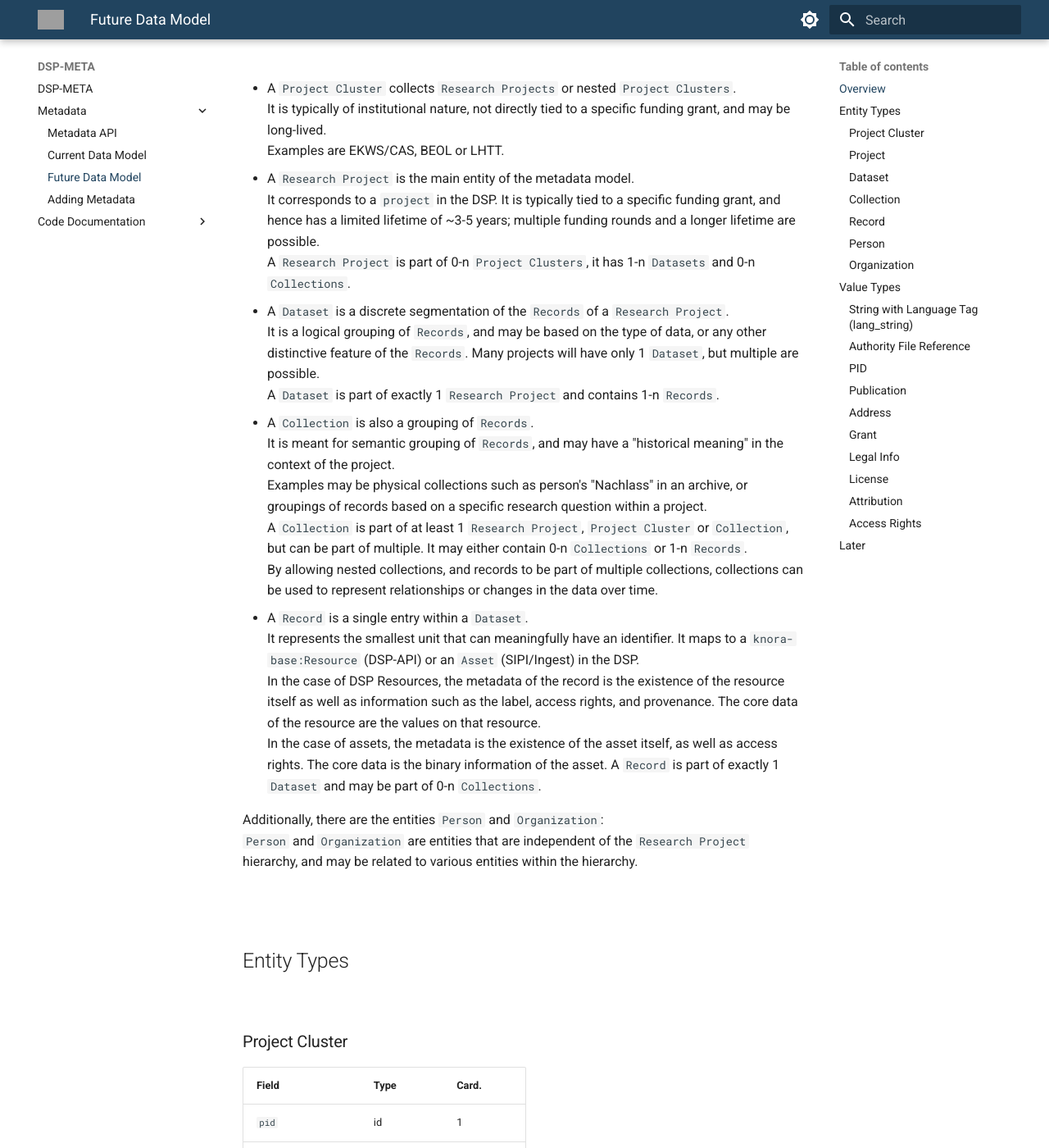
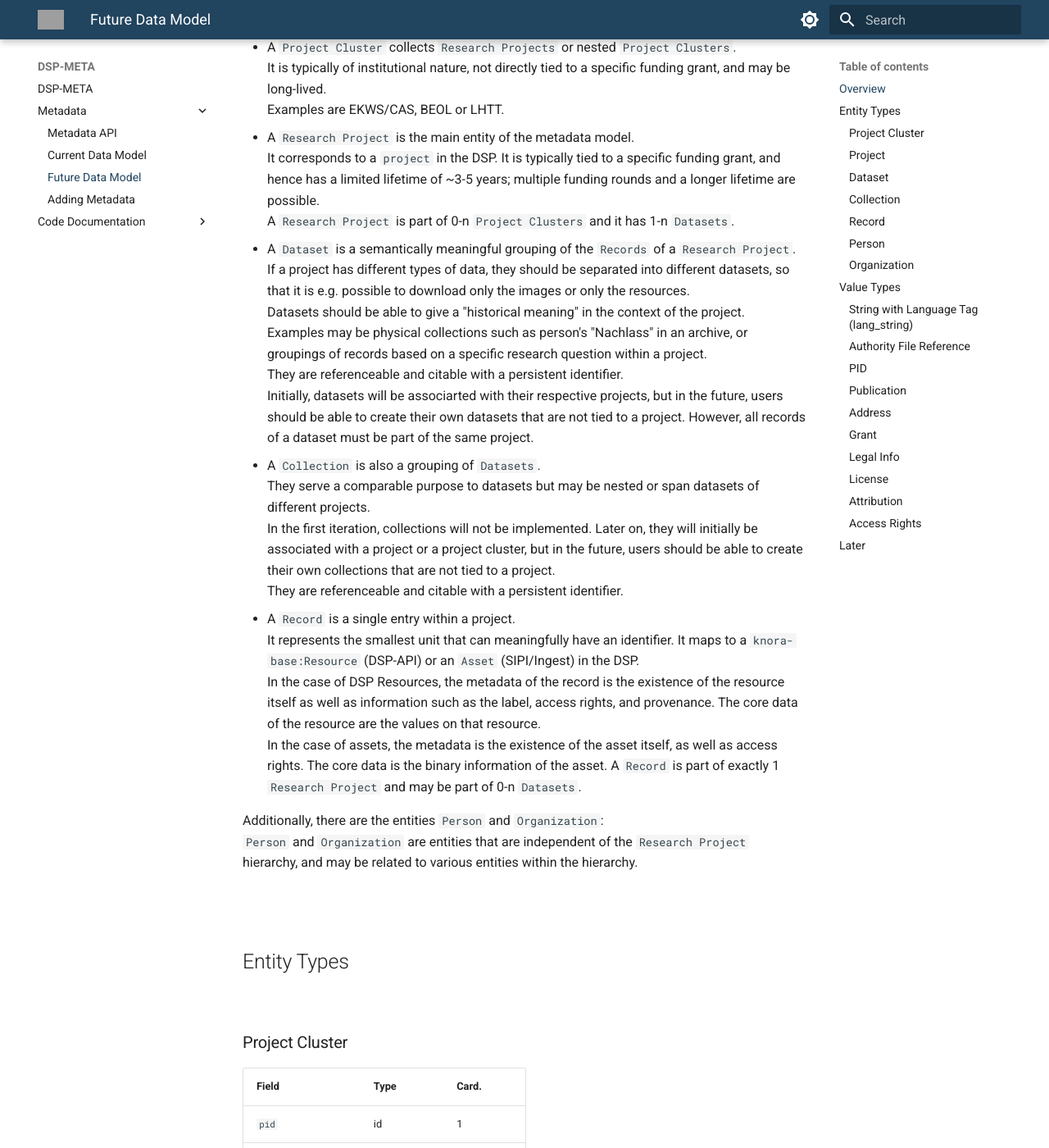
Before and after one commit to dasch-swiss/dsp-meta, an MkDocs documentation site: the page built from docs/data/future-datamodel.md, in a window 1280 px wide and 1400 px high, scrolled down 1858 px. Shown: the whole window at 82% size. Built offline with MkDocs 1.6.1 and Material for MkDocs 9.7.7, drawn with Linux system fonts in a browser that asks for light colours; some of the changed text lies outside the part shown; grey boxes are pictures that could not be loaded.

Commit message:
docs: Update future datamodel (#316)

````diff
--- a/docs/data/future-datamodel.md
+++ b/docs/data/future-datamodel.md
@@ -48,14 +48,22 @@
 ```mermaid
 
 flowchart TD
-    projectCluster[ProjectCluster] -->|0-n| project[Research Project]
-    projectCluster -->|0-n| projectCluster
-    project -->|1-n| dataset[Dataset]
-    dataset -->|1-n| record[Record]
-    project -->|0-n| collection[Collection]
+    projectCluster[Project Cluster]
+    project[Research Project]
+    dataset[Dataset]
+    record[Record]
+    collection[Collection]
+    user[User]
+
+    user -->|0-n| dataset
+    user -->|0-n| collection
+
+    projectCluster -->|0-n| project
     projectCluster -->|0-n| collection
-    collection --> collection
-    collection -->|0-n| record
+
+    project -->|1-n| dataset
+    dataset -->|1-n| record
+    collection --> |0-n| dataset
 ```
 
 - A `Project Cluster` collects `Research Projects` or nested `Project Clusters`.
@@ -68,23 +76,24 @@
   It is typically tied to a specific funding grant,
   and hence has a limited lifetime of ~3-5 years;
   multiple funding rounds and a longer lifetime are possible.
-  A `Research Project` is part of 0-n `Project Clusters`,
-  it has 1-n `Datasets` and 0-n `Collections`.
-- A `Dataset` is a discrete segmentation of the `Records` of a `Research Project`.
-  It is a logical grouping of `Records`, and may be based on the type of data,
-  or any other distinctive feature of the `Records`.
-  Many projects will have only 1 `Dataset`, but multiple are possible.
-  A `Dataset` is part of exactly 1 `Research Project` and contains 1-n `Records`.
-- A `Collection` is also a grouping of `Records`.
-  It is meant for semantic grouping of `Records`,
-  and may have a "historical meaning" in the context of the project.
+  A `Research Project` is part of 0-n `Project Clusters` and it has 1-n `Datasets`.
+- A `Dataset` is a semantically meaningful grouping of the `Records` of a `Research Project`.
+  If a project has different types of data, they should be separated into different datasets,
+  so that it is e.g. possible to download only the images or only the resources.
+  Datasets should be able to give  a "historical meaning" in the context of the project.
   Examples may be physical collections such as person's "Nachlass" in an archive,
   or groupings of records based on a specific research question within a project.
-  A `Collection` is part of at least 1 `Research Project`, `Project Cluster` or `Collection`,
-  but can be part of multiple. It may either contain 0-n `Collections` or 1-n `Records`.
-  By allowing nested collections, and records to be part of multiple collections,
-  collections can be used to represent relationships or changes in the data over time.
-- A `Record` is a single entry within a `Dataset`.
+  They are referenceable and citable with a persistent identifier.
+  Initially, datasets will be associarted with their respective projects,
+  but in the future, users should be able to create their own datasets that are not tied to a project.
+  However, all records of a dataset must be part of the same project.
+- A `Collection` is also a grouping of `Datasets`.
+  They serve a comparable purpose to datasets but may be nested or span datasets of different projects.
+  In the first iteration, collections will not be implemented.
+  Later on, they will initially be associated with a project or a project cluster,
+  but in the future, users should be able to create their own collections that are not tied to a project.
+  They are referenceable and citable with a persistent identifier.
+- A `Record` is a single entry within a project.
   It represents the smallest unit that can meaningfully have an identifier.
   It maps to a `knora-base:Resource` (DSP-API) or an `Asset` (SIPI/Ingest) in the DSP.
   In the case of DSP Resources, the metadata of the record is the existence of the resource itself
@@ -92,7 +101,7 @@
   The core data of the resource are the values on that resource.
   In the case of assets, the metadata is the existence of the asset itself, as well as access rights.
   The core data is the binary information of the asset.
-  A `Record` is part of exactly 1 `Dataset` and may be part of 0-n `Collections`.
+  A `Record` is part of exactly 1 `Research Project` and may be part of 0-n `Datasets`.
 
 Additionally, there are the entities `Person` and `Organization`:
 `Person` and `Organization` are entities that are independent of the `Research Project` hierarchy,
@@ -148,7 +157,8 @@
 | `accessRights`       | accessRights                           | 1     | 1         |
 | `legalInfo`          | legalInfo[]                            | 1-n   | 0-n       |
 | `dataManagementPlan` | string / url                           | 1     | 1         |
-| `datasets`           | id[]                                   | 1-n   | 0-n       |
+| `datasets`           | id[]                                   | 0-n   | 0-n       |
+| `records`            | id[]                                   | 0-n   | 0-n       |
 | `keywords`           | lang_string[]                          | 1-n   | 0-n       |
 | `disciplines`        | lang_string / authorityfileReference[] | 1-n   | 0-n       |
 | `temporalCoverage`   | lang_string / authorityfileReference[] | 1-n   | 0-n       |
@@ -249,7 +259,7 @@
 | `typeOfData`         | string[]      | 1-n   | 0-n       |
 | `dateCreated`        | date          | 1     | 0-1       |
 | `dateModified`       | date          | 0-1   | 0-1       |
-| `records`            | id[]          | 0-n   | 0-n       |
+| `datasets`           | id[]          | 0-n   | 0-n       |
 | `collections`        | id[]          | 0-n   | 0-n       |
 | `languages`          | lang_string[] | 1-n   | 0-n       |
 | `additionalMaterial` | url[]         | 0-n   | 0-n       |
@@ -269,7 +279,7 @@
   Literal "XML", "Text", "Image", "Video", "Audio".
 - `dateCreated`: The date when the collection was created.
 - `dateModified`: The date when the collection was last modified.
-- `records`: A list of record identifiers that make up the collection.
+- `datasets`: A list of dataset identifiers that make up the collection.
 - `collections`: A list of collection identifiers that make up the collection, if nested.
 - `languages`: A list of languages contained in the collection.
   Computed from the records if available and optionally added manually.
@@ -491,3 +501,4 @@
     - track provenance of dataset etc. through time (even before entered)
     - could also track version history in the archive (predecessor)
 - Model Person and Organization in a re-useable fashion. This should include making stuff like affiliation time/project bound
+- Alongside keywords, we could also have categories. Where keywords are free text, categories are from a controlled vocabulary.
````
Also changed, not shown: docs/index.md (+3 -2 lines).
